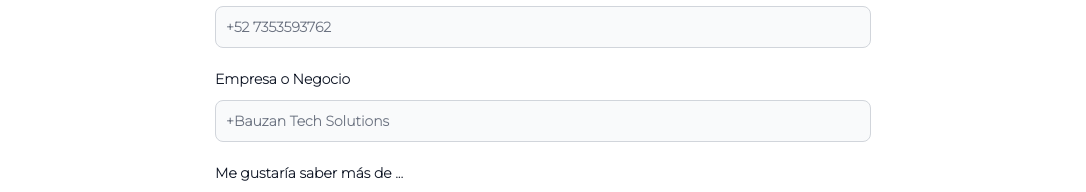
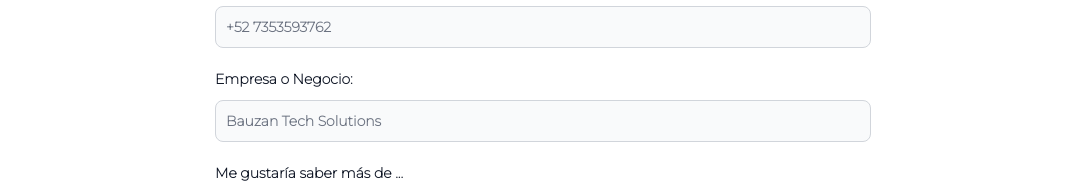
Before and after one commit to osvaldobauzan/BauzanTech, a React (Vite) app: page /contact in a window 1280 px wide. Shown: the part 450-642 px from the top of the page, without its empty margins (97-1183 px from the left). Built offline with nearby package versions, Linux system fonts and the light colour scheme; a web font is replaced by a local one.

Commit message:
ya ni se

```diff
--- a/src/pages/Contact.jsx
+++ b/src/pages/Contact.jsx
@@ -88,7 +88,7 @@ const Contact = () => {
       </div>
       <div>
         <div className="mb-2 block font-bold">
-          <Label htmlFor="email1" value="E-mail" className='font-bold'/>
+          <Label htmlFor="email1" value="E-mail:" className='font-bold'/>
         </div>
         <TextInput
             type="email"
@@ -101,7 +101,7 @@ const Contact = () => {
       </div>
       <div>
         <div className="mb-2 block font-bold">
-          <Label htmlFor="phone" value="Teléfono" className='font-bold'/>
+          <Label htmlFor="phone" value="Teléfono:" className='font-bold'/>
         </div>
         <TextInput
             type="phone"
@@ -114,12 +114,12 @@ const Contact = () => {
       </div>
       <div>
         <div className="mb-2 block font-bold">
-          <Label htmlFor="phone" value="Empresa o Negocio" className='font-bold'/>
+          <Label htmlFor="phone" value="Empresa o Negocio:" className='font-bold'/>
         </div>
         <TextInput
             type="company"
             value={company}
-            placeholder="+Bauzan Tech Solutions"
+            placeholder="Bauzan Tech Solutions"
             required
             onChange={(e) => setCompany(e.target.value)}
         />
```
